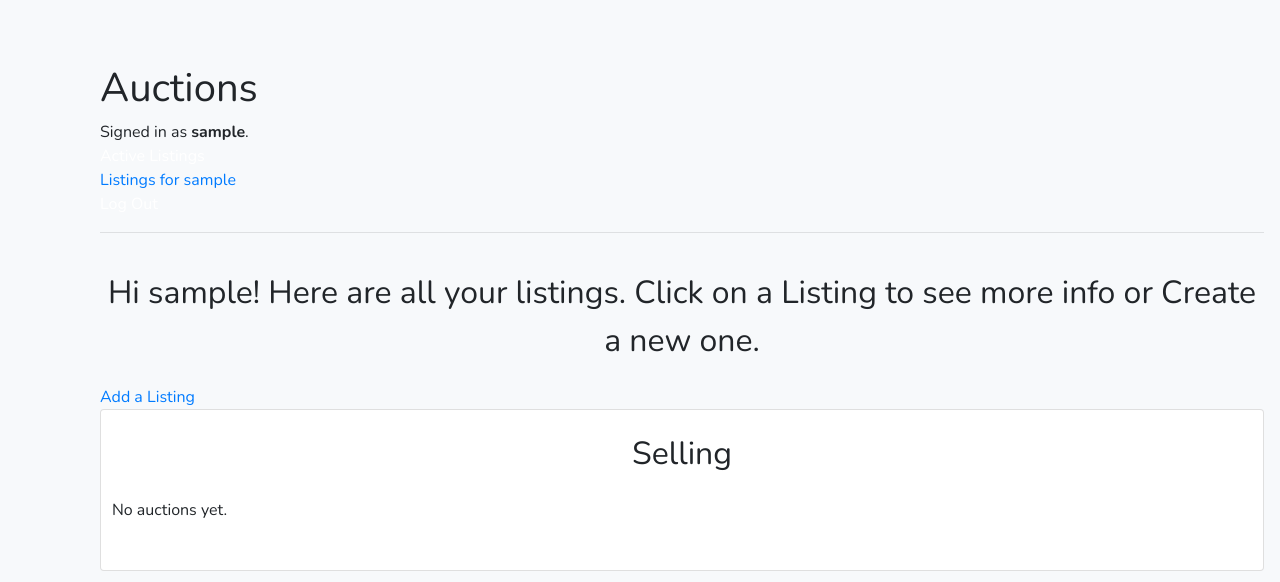
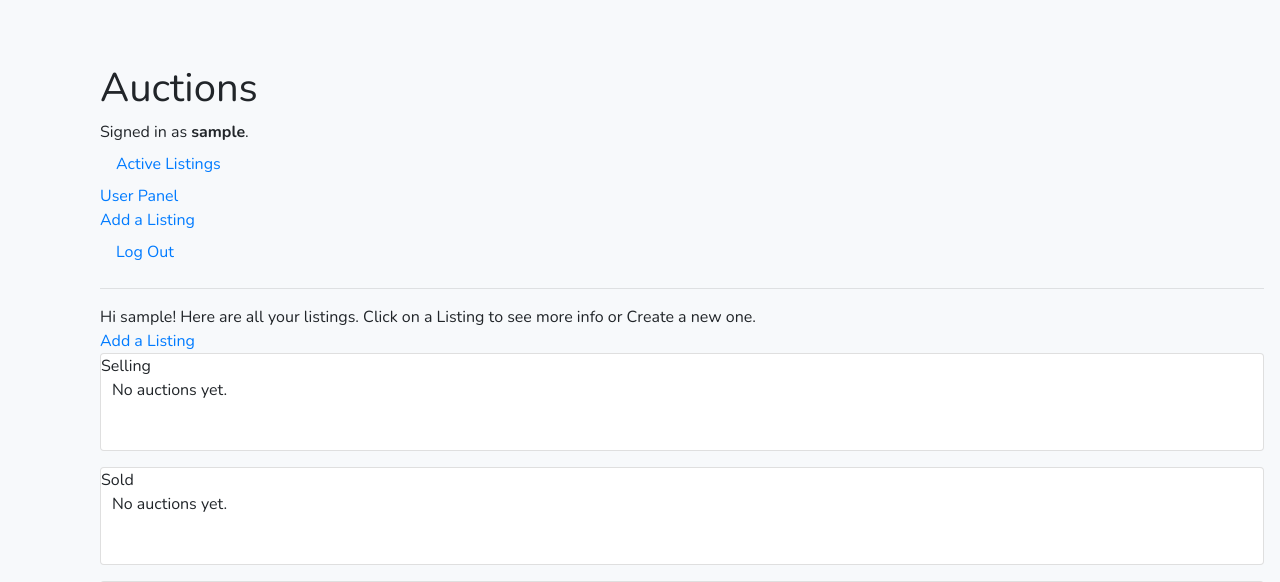
Before and after one commit to kspr9/Django-auctions-ecommerce, a Django app: page /user_listings/ in a window 1280 px wide. Shown: the top 582 px of the page. Run offline with Django 3.2, Linux system fonts and the light colour scheme; the visitor is signed in with stand-in values (Sample User, id 1); data that the repository does not hold is empty; some libraries are stand-ins or nearby versions.

Commit message:
added create new listing functionality. also you can see all listings on the main page.

```diff
--- a/auctions/models.py
+++ b/auctions/models.py
@@ -2,13 +2,6 @@ from django.contrib.auth.models import AbstractUser
 from django.db import models
 
 
-# Categoriy choices
-CLOTHING = 'CLO'
-BROOMS = 'BRO'
-WANDS = 'WND'
-BOOKS = 'MBO'
-ITEMS = 'MAI'
-MYTHICAL = 'MYI'
 
 class User(AbstractUser):
     """User model - inherited from Django implementation"""
@@ -45,14 +38,21 @@ class Listing(models.Model):
     """
         Listing model contains all info related to one listing excluding data about bids (who bid how much etc.)
     """
+    # Categoriy choices
+    A = 'WIZARDING CLOTHING'
+    B = 'BROOMS'
+    C = 'WANDS'
+    D = 'MAGICAL BOOKS'
+    E = 'MAGICAL ITEMS'
+    F = 'MYTHICAL ITEMS'
 
     LISTING_CATEGORY_CHOICES = [
-        (CLOTHING, 'Clothing'),
-        (BROOMS, 'Brooms'),
-        (WANDS, 'Wands'),
-        (BOOKS, 'Magical Books'),
-        (ITEMS, 'Magical Items'),
-        (MYTHICAL, 'Mythical Items'),
+        (A, 'Wizarding Clothing'),
+        (B, 'Brooms'),
+        (C, 'Wands'),
+        (D, 'Magical Books'),
+        (E, 'Magical Items'),
+        (F, 'Mythical Items'),
     ]
 
     # Model fields
@@ -61,16 +61,17 @@ class Listing(models.Model):
     title = models.CharField(max_length=64, blank=False)
     description = models.TextField()
     current_price = models.DecimalField(max_digits=10, decimal_places=2, null=True)
+    image_url = models.URLField(max_length=300, blank=True)
     listing_category = models.CharField(
-        max_length=3,
+        max_length=36,
         choices=LISTING_CATEGORY_CHOICES,
-        default=WANDS,
+        default=B,
     )
     publication_date = models.DateTimeField(auto_now_add=True, null=True)
-    image_url = models.URLField(max_length=300, blank=True)
     closed = models.BooleanField(default=False)
     #comments = models.ManyToManyField(Comment, blank=True, related_name="comments")
     bids = models.ManyToManyField(Bid, blank=True, related_name="bids")
+    # TODO add countime timer for auction end date
 
     class Meta:
         verbose_name = "auction"
--- a/auctions/static/auctions/styles.css
+++ b/auctions/static/auctions/styles.css
@@ -55,7 +55,7 @@ body {
 }
 
 .listing-page-img {
-    max-width: 500px;
+    max-width: 300px;
 }
 
 /* mian button */
@@ -128,7 +128,7 @@ body {
 }
 
 .listing-img {
-    height: 200px;
+    height: 100px;
     object-fit: contain;
 }
 
--- a/auctions/templates/auctions/layout.html
+++ b/auctions/templates/auctions/layout.html
@@ -5,8 +5,11 @@
     <head>
         <title>{% block title %}Auctions{% endblock %}</title>
         <link rel="stylesheet" href="https://stackpath.bootstrapcdn.com/bootstrap/4.4.1/css/bootstrap.min.css" integrity="sha384-Vkoo8x4CGsO3+Hhxv8T/Q5PaXtkKtu6ug5TOeNV6gBiFeWPGFN9MuhOf23Q9Ifjh" crossorigin="anonymous">
+        <link href="{% static 'auctions/sidebar.css' %}" rel="stylesheet">
+        <!--
         <link href="{% static 'auctions/styles.css' %}" rel="stylesheet">
-        <link href="{% static 'auctions/sidebar.css' %}" rel="stylesheet">
+
+        -->
     </head>
     <body>
         <h1>Auctions</h1>
@@ -23,7 +26,10 @@
             </li>
             {% if user.is_authenticated %}
                 <li class="nav-item">
-                    <a href="{% url 'auctions:user_listings' %}">Listings for {{ user }}</a>
+                    <a href="{% url 'auctions:user_listings' %}">User Panel</a>
+                </li>
+                <li class="nav-item">
+                    <a href="{% url 'auctions:add_listing' %}">Add a Listing</a>
                 </li>
                 <li class="nav-item">
                     <a class="nav-link" href="{% url 'auctions:logout' %}">Log Out</a>
--- a/auctions/templates/auctions/user_listings.html
+++ b/auctions/templates/auctions/user_listings.html
@@ -5,7 +5,11 @@
         Hi {{ user.username }}! Here are all your listings. Click on a Listing to see more info or Create a new one.
     </div>
 
-    <a href=""> Add a Listing</a>
+    <a href="{% url 'auctions:add_listing' %}">Add a Listing</a>
+
+    {% if message %}
+        <div><b><strong>{{ message }}</strong></b></div><br/>
+    {% endif %}
 
     <div class="user-panel">
         <div class="card mb-3 pb-5">
--- a/auctions/urls.py
+++ b/auctions/urls.py
@@ -9,4 +9,5 @@ urlpatterns = [
     path("logout/", views.logout_view, name="logout"),
     path("register/", views.register, name="register"),
     path("user_listings/", views.user_listings, name="user_listings"),
+    path("add_listing/", views.add_listing, name="add_listing"),
 ]
--- a/auctions/views.py
+++ b/auctions/views.py
@@ -14,7 +14,7 @@ from .models import User, Listing, Bid, Comment
 ###########   FORMS   ##################################
 ########################################################
 
-class CreateListingsForm(ModelForm):
+class ListingForm(ModelForm):
   class Meta:
     model = Listing
     fields = [
@@ -126,3 +126,35 @@ def user_listings(request):
         "bidding": bidding,
         "won": won,
     })
+
+
+@login_required(login_url="auctions:login")
+def add_listing(request):
+    if request.method == "GET":
+        return render(request, "auctions/add_listing.html", {
+            "form": ListingForm(),
+        })
+
+    if request.method == "POST":
+        form = ListingForm(request.POST)
+        seller = User.objects.get(pk=request.user.id)
+        if form.is_valid():
+            # Get all data from the form and assign into variables
+
+            listing_title = form.cleaned_data.get("title")
+            starting_price = form.cleaned_data.get('current_price')
+            listing_description = form.cleaned_data.get('description')
+            listing_category = form.cleaned_data.get('listing_category')
+            listing_image = form.cleaned_data.get('image_url')
+
+            # saving the form data, but not committing yet to add the seller after
+            listing = form.save(commit=False)
+            listing.seller = seller
+            # final save
+            listing.save()
+            return HttpResponseRedirect(reverse("auctions:user_listings"))
+        else:
+            return render(request, "auctions/add_listing.html", {
+                "form": form,
+                "message": "Check your input data!",
+            })
```
Also changed, not shown: auctions/templates/auctions/add_listing.html (added, +22 -0 lines), auctions/templates/auctions/partials/listing_layout.html (+6 -3 lines).
